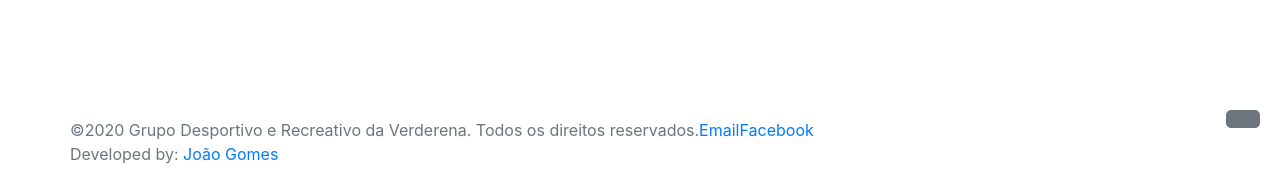
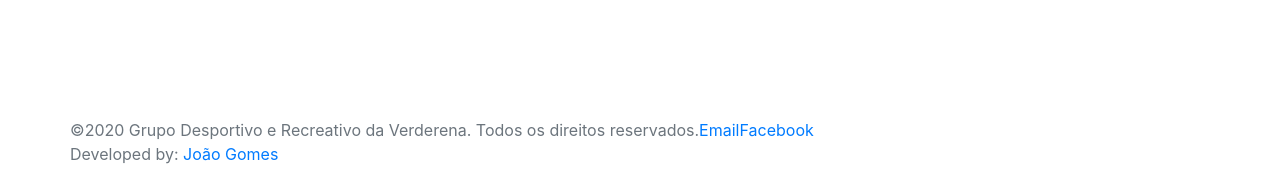
Before and after one commit to GDR-Verderena/gdr-verderena.github.io, a Jekyll site: the page built from tag/celebração.md, in a window 1280 px wide. Shown: the part 752-931 px from the top of the page. Built offline with Jekyll 4.4.1, drawn with Linux system fonts in a browser that asks for light colours.

Commit message:
Update default.html

```diff
--- a/_layouts/default.html
+++ b/_layouts/default.html
@@ -48,8 +48,8 @@
 </head>
 
 
-<body id="top">
-
+<body >
+<button type="button" class="btn btn-light text-muted" onclick="topFunction()" id="myBtn" title="Go to top">Top</button>
 
 {% include navbar.html %}
 
@@ -91,7 +91,6 @@
   </div>
 
 
-<a id="back-to-top" href="#top" class="btn btn-secondary btn-lg back-to-top" role="button" ><span class="glyphicon glyphicon-chevron-up"></span></a>
 
 
   <footer class="footer mt-auto py-3">
```
